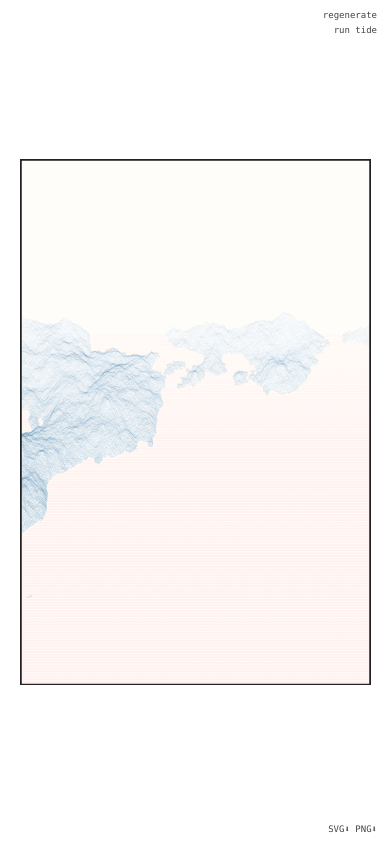
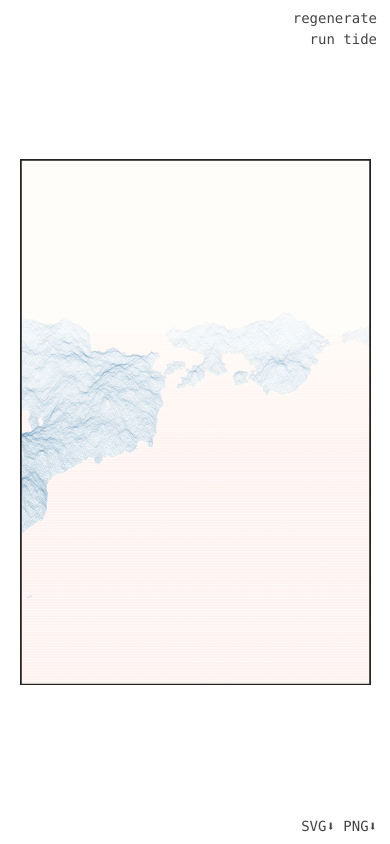
Before and after one commit to matthewmain/generative-coasts, a website: page index.html in a window 390 px wide. Drawn offline with nearby package versions, Linux system fonts and the light colour scheme; no server answers.

Commit message:
responsive styling

```diff
--- a/style.css
+++ b/style.css
@@ -58,4 +58,7 @@ body {
     width: 100%;
     height: auto;
   }
+  .buttons-container {
+    font-size: 14px;
+  }
 }
```
